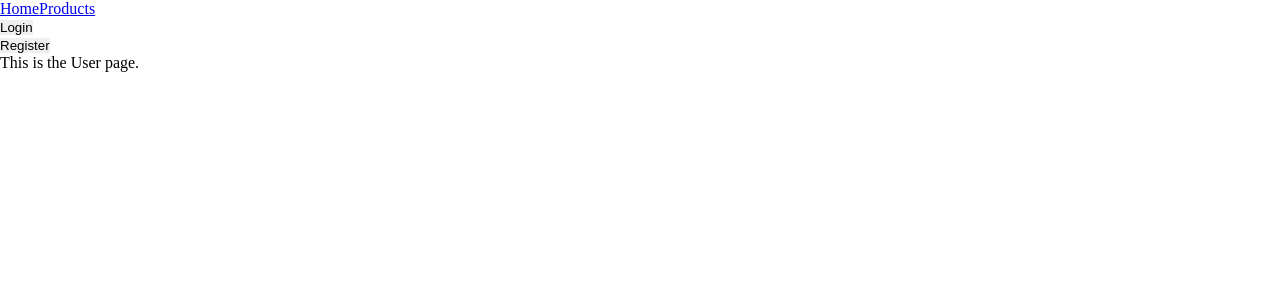
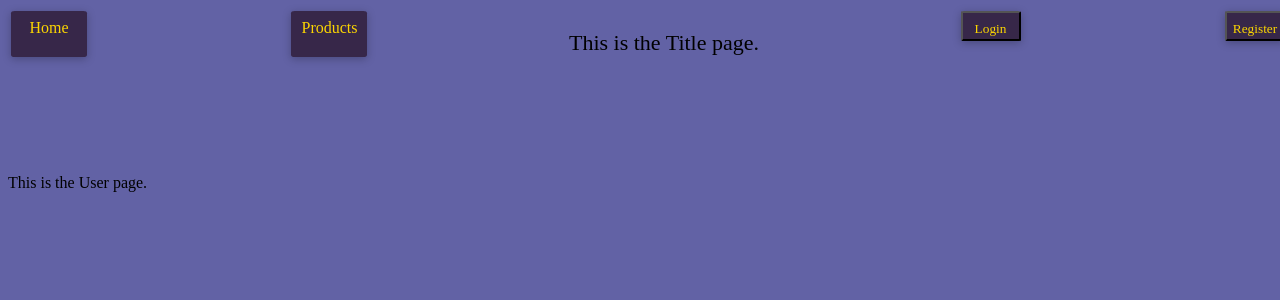
Before and after one commit to Bobear92/Graceshopper, a React (Create React App) app: page /my-info in a window 1280 px wide. Shown: the top 300 px of the page. Built offline with nearby package versions, Linux system fonts and the light colour scheme.

Commit message:
Styling, register and teamwork.

```diff
--- /dev/null
+++ b/public/index.css
@@ -0,0 +1,4 @@
+body {
+  background: rgb(98, 98, 165);
+  width: 100%;
+}
--- a/public/index.html
+++ b/public/index.html
@@ -4,14 +4,7 @@
     <meta charset="UTF-8" />
     <meta name="viewport" content="width=device-width, initial-scale=1.0" />
     <title>Sleepy Time Earplugs</title>
-    <style>
-      * {
-        box-sizing: border-box;
-        border: 0;
-        padding: 0;
-        margin: 0;
-      }
-    </style>
+    <link rel="stylesheet" href="index.css" />
   </head>
   <body>
     <div id="root"></div>
--- a/src/components/App.js
+++ b/src/components/App.js
@@ -6,7 +6,7 @@ import {
   Redirect,
 } from "react-router-dom";
 
-import { Header, Home, User, Inventory } from "./";
+import { Header, Home, User, Inventory, Title } from "./";
 import { getToken } from "../auth";
 
 const App = () => {
--- /dev/null
+++ b/src/components/Header.css
@@ -0,0 +1,26 @@
+.header-container {
+  display: flex;
+  justify-content: space-between;
+  /* background: chartreuse; */
+  flex-direction: row;
+  height: 150px;
+}
+
+.nav-button {
+  display: flex;
+  justify-content: center;
+  color: rgb(252, 214, 0);
+  padding: 8px;
+  font-family: ubuntu;
+  border-radius: 5%;
+  text-decoration-line: none;
+  background-color: rgb(55, 39, 73);
+  box-shadow: 0 2px 8px rgba(0, 0, 0, 0.25);
+  margin: 3px;
+  height: 30px;
+  width: 60px;
+}
+.nav-button:hover {
+  background-color: rgb(175, 152, 20);
+  color: rgb(55, 39, 73);
+}
--- a/src/components/Header.js
+++ b/src/components/Header.js
@@ -2,7 +2,8 @@ import React, { useState } from "react";
 import { NavLink } from "react-router-dom";
 import { Login, Register } from ".";
 import { getUser } from "../auth";
-
+import { Title } from ".";
+import "./Header.css";
 const Header = ({ loggedIn, setLoggedIn }) => {
   const [logToggle, setLogToggle] = useState(false);
   const [registerToggle, setRegisterToggle] = useState(false);
@@ -10,15 +11,16 @@ const Header = ({ loggedIn, setLoggedIn }) => {
   const user = getUser();
 
   return (
-    <div>
+    <div className="header-container">
       {loggedIn ? (
         <>
-          <NavLink className="Head-home" to="/">
+          <NavLink className="nav-button" to="/">
             Home
           </NavLink>
-          <NavLink className="Head-products" to="/products">
+          <NavLink className="nav-button" to="/products">
             Products
           </NavLink>
+          <Title />
           <NavLink className="loggedUser" to="/my-info">{`${user}`}</NavLink>
           <NavLink
             className="Head-Logged-in"
@@ -33,14 +35,15 @@ const Header = ({ loggedIn, setLoggedIn }) => {
         </>
       ) : (
         <>
-          <NavLink className="Head-home" to="/">
+          <NavLink className="nav-button" to="/">
             Home
           </NavLink>
-          <NavLink className="Head-products" to="/products">
+          <NavLink className="nav-button" to="/products">
             Products
           </NavLink>
+          <Title />
           <div className="login-container">
-            <button className="login-button" onClick={() => setLogToggle(true)}>
+            <button className="nav-button" onClick={() => setLogToggle(true)}>
               Login
             </button>
             {logToggle ? <Login setLoggedIn={setLoggedIn} /> : null}
@@ -49,7 +52,7 @@ const Header = ({ loggedIn, setLoggedIn }) => {
             className="register-container"
             onClick={() => setRegisterToggle(true)}
           >
-            <button className="register-button">Register</button>
+            <button className="nav-button">Register</button>
             {registerToggle ? <Register setLoggedIn={setLoggedIn} /> : null}
           </div>
         </>
--- a/src/components/Register.js
+++ b/src/components/Register.js
@@ -21,9 +21,10 @@ const Register = ({ setLoggedIn }) => {
               password,
               admin
             );
-
+            console.log(user, "<<<<<<<Before register");
             storeToken(token);
-            storeUser(user.username);
+            storeUser(user);
+            console.log(user, "<<<<<<<After register");
             setLoggedIn(true);
 
             setUsername("");
--- /dev/null
+++ b/src/components/Title.css
@@ -0,0 +1,3 @@
+.title {
+  font-size: 22px;
+}
--- /dev/null
+++ b/src/components/Title.js
@@ -0,0 +1,8 @@
+import React, { useState } from "react";
+import "./Title.css";
+
+const Title = () => {
+  return <p className="title">This is the Title page.</p>;
+};
+
+export default Title;
--- a/src/components/index.js
+++ b/src/components/index.js
@@ -5,3 +5,4 @@ export { default as Register } from "./Register";
 export { default as Home } from "./Home";
 export { default as Inventory } from "./Inventory";
 export { default as User } from "./User";
+export { default as Title } from "./Title";
```
Also changed, not shown: 1 other file (tests, documents, lock files or other folders).
